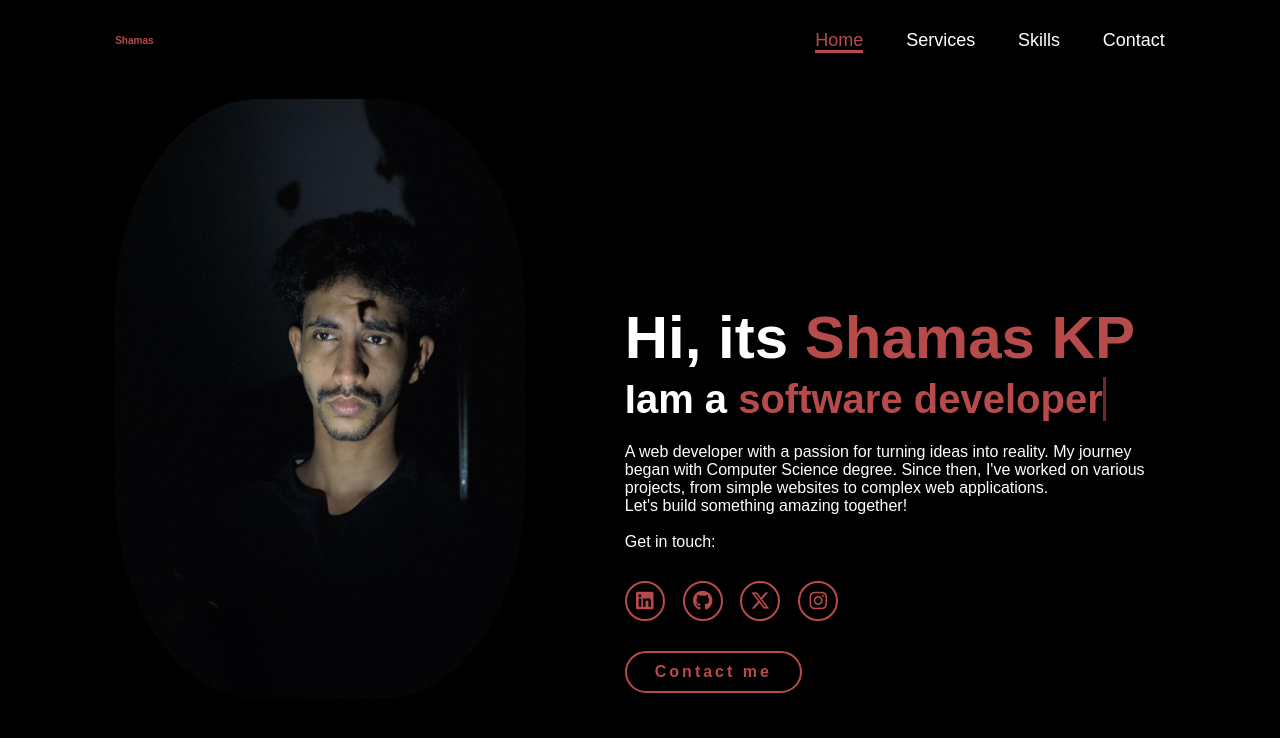
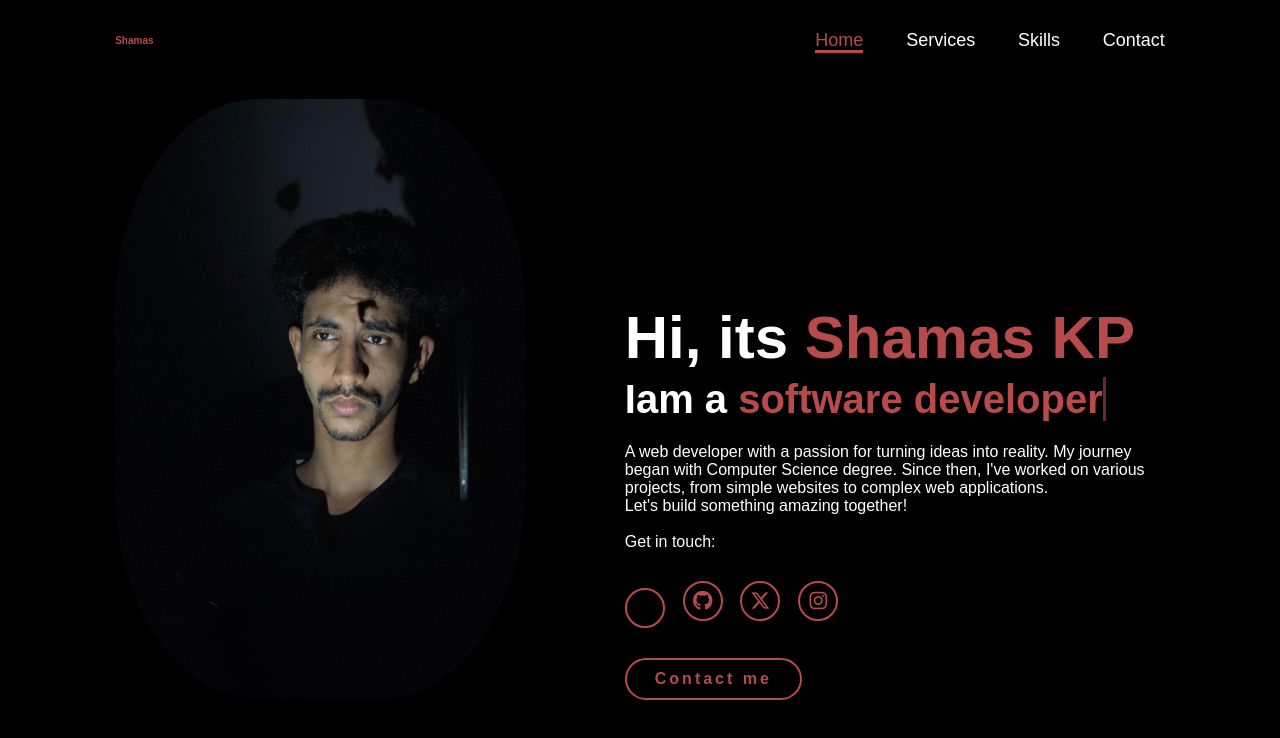
Before and after one commit to Shamas259/portfolio, a plain HTML site: page index.html in a window 1280 px wide. Shown: the top 738 px of the page. Drawn offline with Linux system fonts and the light colour scheme.

Commit message:
Update index.html

```diff
--- a/index.html
+++ b/index.html
@@ -31,7 +31,7 @@
                     Get in touch:</p>
                 <div class="social-icons">
                     <a href="https://www.linkedin.com/in/k-p-shamas-1b2550282?utm_source=share&utm_campaign=share_via&utm_content=profile&utm_medium=ios_app">
-                        <i class="fa-brands fa-linkedin"></i></a>
+                        <i class=""></i></a>
                     <a href="#"><i class="fa-brands fa-github"></i></a>
                     <a href="#"><i class="fa-brands fa-x-twitter"></i></a>
                     <a href="https://www.instagram.com/">
```
